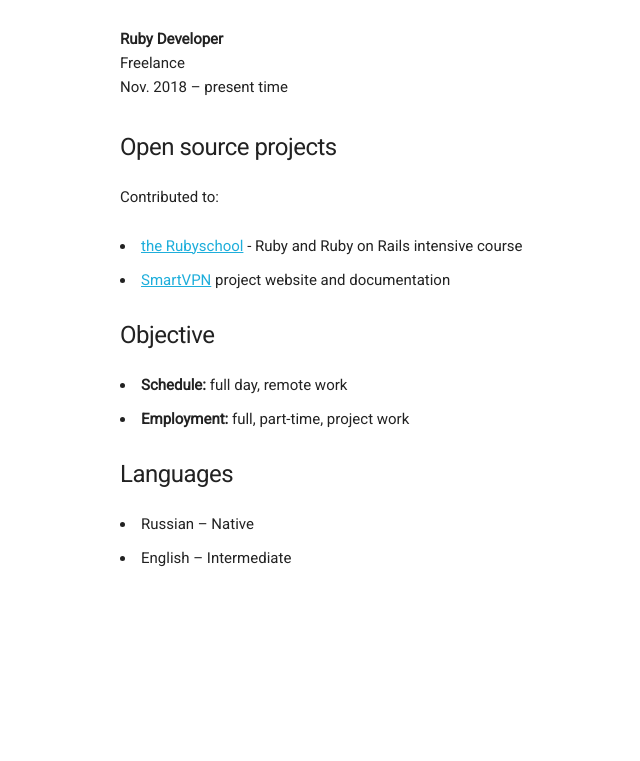
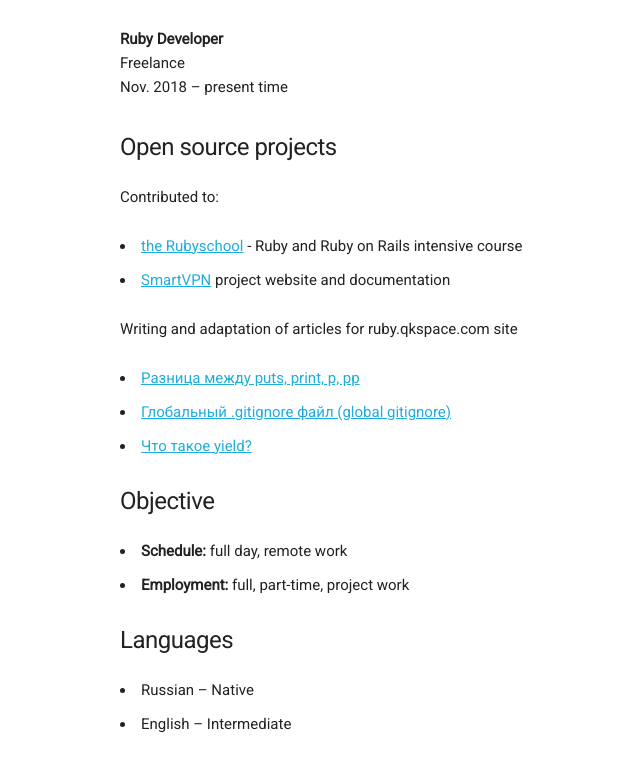
Before and after one commit to sas2job/cv, a plain HTML site: page index.html in a window 1280 px wide. Shown: the part 1043-1804 px from the top of the page, without its empty margins (40-680 px from the left). Before the commit the page ends 1638 px from the top, so only its background shows below. Drawn offline with Linux system fonts and the light colour scheme.

Commit message:
Add articles for ruby.qkspace.com

```diff
--- a/index.html
+++ b/index.html
@@ -58,8 +58,8 @@
           <h5>Projects</h5>
           <ul>
             <li>Ask Me: A site where you can ask a question and get an answer. <br> <a href="https://github.com/sas2job/askmev2">Github</a> and <a href="https://askmev2.herokuapp.com/">heroku</a></li>
-            <li>BBQ: A site where you can create events and subscribe to them. <br> <a href="https://github.com/sas2job/bbq">Github</a>and <a href="http://bbqv2.herokuapp.com">heroku</a></li>
-            <li>WWTBAM: Simple question game "Who Wants to Be a Millionaire?". <br> <a href="https://github.com/sas2job/khsm">Github</a>and <a href="https://khsmv2.herokuapp.com">heroku</a></li>
+            <li>BBQ: A site where you can create events and subscribe to them. <br> <a href="https://github.com/sas2job/bbq">Github</a> and <a href="http://bbqv2.herokuapp.com">heroku</a></li>
+            <li>WWTBAM: Simple question game "Who Wants to Be a Millionaire?". <br> <a href="https://github.com/sas2job/khsm">Github</a> and <a href="https://khsmv2.herokuapp.com">heroku</a></li>
           </ul>
         </div>
       </div>
@@ -105,6 +105,18 @@
                     Rails intensive course</li>
                 <li><a href="https://github.com/sas2job/smartvpn">SmartVPN</a> project website and documentation</li>
               </ul>
+              <p>Writing and adaptation of articles for ruby.qkspace.com site</p>
+              <ul>
+                <li>
+                  <a href="http://ruby.qkspace.com/ruby-raznitsa-mezhdu-puts-print-p-pp">Разница между puts, print, p, pp</a>
+                </li>
+                <li>
+                  <a href="http://ruby.qkspace.com/git-globalnyy-gitignore-fayl-global-gitignore">Глобальный .gitignore файл (global gitignore)</a>
+                </li>
+                <li>
+                  <a href="http://ruby.qkspace.com/ruby-chto-takoe-yield">Что такое yield?</a>
+                </li>
+                </ul>
           </div>
 
         </div>
```
